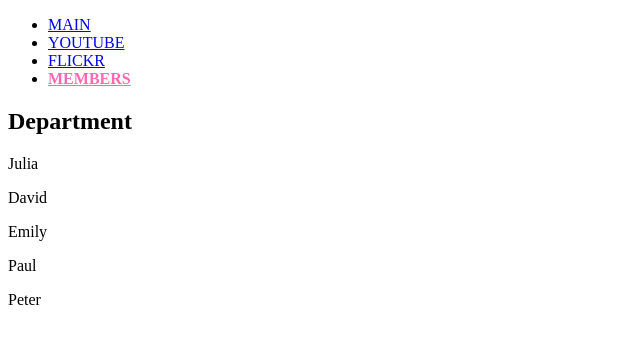
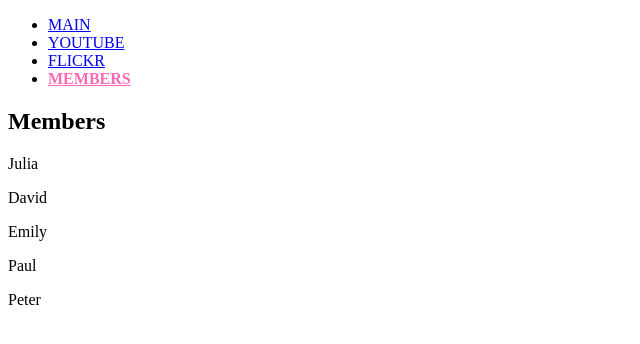
Before and after one commit to jiyun03/redux-toolkit, a React (Create React App) app: page /#/members in a window 1280 px wide. Shown: the top 344 px of the page, without its empty margins (0-640 px from the left). Built offline with nearby package versions, Linux system fonts and the light colour scheme; no server answers.

Commit message:
멤버 데이터 reudx-toolkit 전역관리

```diff
--- a/src/components/Main.js
+++ b/src/components/Main.js
@@ -3,6 +3,7 @@ import { useSelector } from "react-redux";
 function Main() {
   const youtube = useSelector((store) => store.youtube.data);
   const flickr = useSelector((store) => store.flickr.data);
+  const members = useSelector((store) => store.members.data);
 
   return (
     <section>
@@ -32,6 +33,15 @@ function Main() {
           })}
         </ul>
       </article>
+      <article>
+        <h2>Members</h2>
+        <ul>
+          {members.map((member, idx) => {
+            if (idx >= 3) return;
+            return <li key={member.position}>{member.name}</li>;
+          })}
+        </ul>
+      </article>
     </section>
   );
 }
--- a/src/components/Members.js
+++ b/src/components/Members.js
@@ -1,16 +1,16 @@
 import { useSelector } from "react-redux";
 
-function Department() {
-  const members = useSelector((store) => store.member.data);
+function Members() {
+  const members = useSelector((store) => store.members.data);
 
   return (
     <section>
-      <h1>Department</h1>
-      {members.map((mem, idx) => {
-        return <p key={idx}>{mem.name}</p>;
+      <h1>Members</h1>
+      {members.map((member) => {
+        return <p key={member.position}>{member.name}</p>;
       })}
     </section>
   );
 }
 
-export default Department;
+export default Members;
--- a/src/index.js
+++ b/src/index.js
@@ -13,7 +13,7 @@ const store = configureStore({
   reducer: {
     youtube: youtubeReducer,
     flickr: flickrReducer,
-    member: memberReducer,
+    members: memberReducer,
   },
 });
 
```
